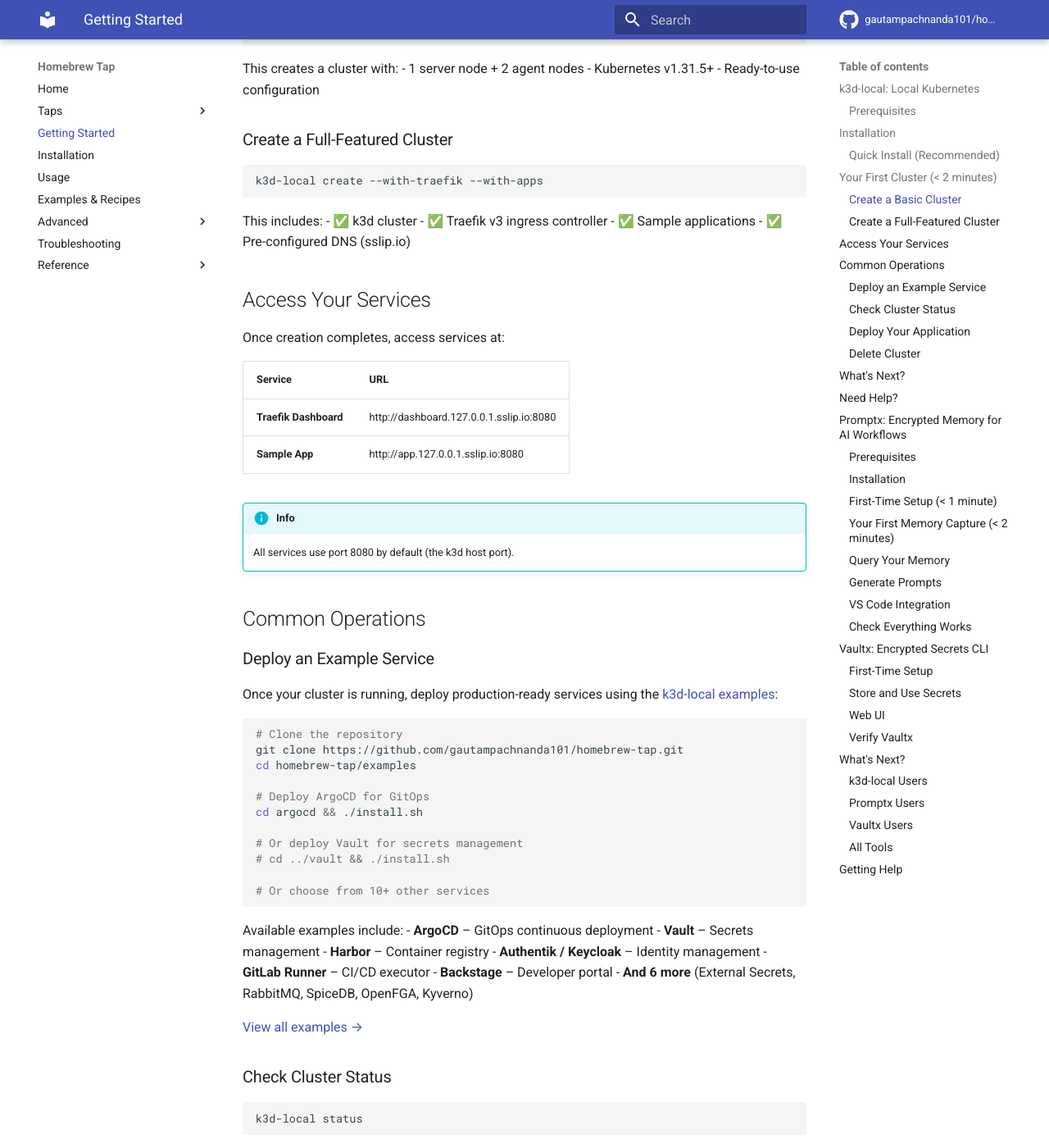
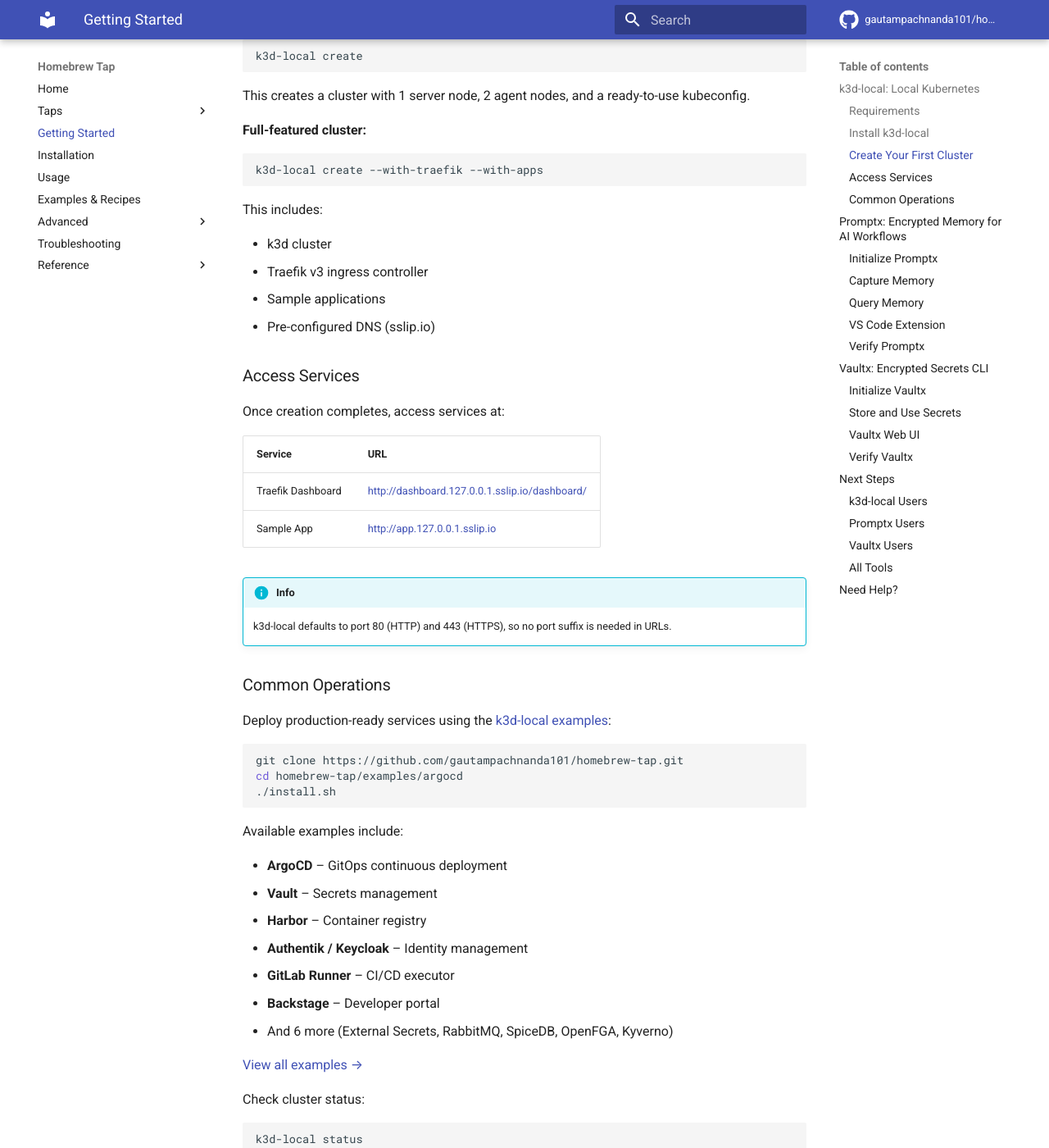
Before and after one commit to gautampachnanda101/homebrew-tap, an MkDocs documentation site: the page built from docs/getting-started.md, in a window 1280 px wide and 1400 px high, scrolled down 1106 px. Shown: the whole window at 82% size. Built offline with MkDocs 1.6.1 and Material for MkDocs 9.7.7, drawn with Linux system fonts in a browser that asks for light colours; comment, search, counter and statistics services are not loaded; some of the changed text lies outside the part shown.

Commit message:
docs: sync docs with actual binary behaviour (k3d-local 1.0.5, vaultx 0.3.2)
k3d-local:
- Default ports corrected: 8080/8443 → 80/443 across all docs
- Add new flags: --create-regcred, --use-letsencrypt, --domain, --enable-local-dns,
  --enforce-https, --docker-* registry flags, --dns-port
- Add new commands: list-ingress, trust-ca
- Correct --with-core description (PostgreSQL, ScyllaDB, NATS, Kafka, SeaweedFS)

vaultx:
- Document vaultx.env reference file concept
- Add --biometric flag to init command
- Add commands: shell, lock, doctor, import, export, providers, docs, completion, k3d
- Document multi-provider support (1Password, HashiCorp Vault, AWS Secrets Manager)
- Fix version command: vaultx version (not --version)
- Add eval $(vaultx shell) injection workflow

Lint fixes:
- getting-started.md: full rewrite to resolve MD024/MD032/MD034/MD040/MD060/MD031
- usage.md: fix bare URLs in tables (MD034), align table columns (MD060)
- troubleshooting.md: convert tabbed blocks to plain fenced (MD046), fix list spacing

No architecture impact.

Co-Authored-By: Claude Sonnet 4.6 <noreply@anthropic.com>

````diff
--- a/docs/getting-started.md
+++ b/docs/getting-started.md
@@ -10,13 +10,16 @@ This tap provides three tools:
 
 Choose the tool(s) you want to use to get started.
 
+---
+
 ## k3d-local: Local Kubernetes
 
 Get up and running with k3d-local in 5 minutes.
 
-### Prerequisites
+### Requirements
 
 A modern system with:
+
 - **macOS** 10.14+, **Linux** (most distributions), or **Windows 10+**
 - **Docker** or **Docker Desktop** pre-installed
 - **Internet connection** (for initial downloads)
@@ -24,9 +27,7 @@ A modern system with:
 !!! note
     Other dependencies (k3d, kubectl, helm) can be automatically installed using the `--auto-install` flag.
 
-## Installation
-
-### Quick Install (Recommended)
+### Install k3d-local
 
 ```bash
 brew tap gautampachnanda101/tap
@@ -35,110 +36,74 @@ brew install k3d-local
 
 For detailed platform-specific instructions, see [Installation Guide](installation.md).
 
-## Your First Cluster (< 2 minutes)
+### Create Your First Cluster
 
-### Create a Basic Cluster
+**Basic cluster:**
 
 ```bash
 k3d-local create
 ```
 
-This creates a cluster with:
-- 1 server node + 2 agent nodes
-- Kubernetes v1.31.5+
-- Ready-to-use configuration
+This creates a cluster with 1 server node, 2 agent nodes, and a ready-to-use kubeconfig.
 
-### Create a Full-Featured Cluster
+**Full-featured cluster:**
 
 ```bash
 k3d-local create --with-traefik --with-apps
 ```
 
 This includes:
-- ✅ k3d cluster
-- ✅ Traefik v3 ingress controller
-- ✅ Sample applications
-- ✅ Pre-configured DNS (sslip.io)
 
-## Access Your Services
+- k3d cluster
+- Traefik v3 ingress controller
+- Sample applications
+- Pre-configured DNS (sslip.io)
+
+### Access Services
 
 Once creation completes, access services at:
 
-| Service | URL |
-|---------|-----|
-| **Traefik Dashboard** | http://dashboard.127.0.0.1.sslip.io:8080 |
-| **Sample App** | http://app.127.0.0.1.sslip.io:8080 |
+| Service           | URL                                              |
+| ----------------- | ------------------------------------------------ |
+| Traefik Dashboard | <http://dashboard.127.0.0.1.sslip.io/dashboard/> |
+| Sample App        | <http://app.127.0.0.1.sslip.io>                  |
 
 !!! info
-    All services use port 8080 by default (the k3d host port).
+    k3d-local defaults to port 80 (HTTP) and 443 (HTTPS), so no port suffix is needed in URLs.
 
-## Common Operations
+### Common Operations
 
-### Deploy an Example Service
-
-Once your cluster is running, deploy production-ready services using the [k3d-local examples](examples.md):
+Deploy production-ready services using the [k3d-local examples](examples.md):
 
 ```bash
-# Clone the repository
 git clone https://github.com/gautampachnanda101/homebrew-tap.git
-cd homebrew-tap/examples
-
-# Deploy ArgoCD for GitOps
-cd argocd && ./install.sh
-
-# Or deploy Vault for secrets management
-# cd ../vault && ./install.sh
-
-# Or choose from 10+ other services
+cd homebrew-tap/examples/argocd
+./install.sh
 ```
 
 Available examples include:
+
 - **ArgoCD** – GitOps continuous deployment
 - **Vault** – Secrets management
 - **Harbor** – Container registry
 - **Authentik / Keycloak** – Identity management
 - **GitLab Runner** – CI/CD executor
 - **Backstage** – Developer portal
-- **And 6 more** (External Secrets, RabbitMQ, SpiceDB, OpenFGA, Kyverno)
+- And 6 more (External Secrets, RabbitMQ, SpiceDB, OpenFGA, Kyverno)
 
 [View all examples →](examples.md)
 
-### Check Cluster Status
+Check cluster status:
 
 ```bash
 k3d-local status
 ```
 
-Displays current cluster state and component health.
-
-### Deploy Your Application
-
-```bash
-kubectl apply -f your-app.yaml
-```
-
-Your cluster has kubectl pre-configured and ready to use.
-
-### Delete Cluster
+Delete cluster:
 
 ```bash
 k3d-local delete
 ```
-
-Safely tears down all components and frees resources.
-
-## What's Next?
-
-- Explore [detailed usage patterns](usage.md)
-- Set up [Grafana telemetry stack](usage.md#observability)
-- Review [available commands](reference/commands.md)
-- Check [troubleshooting guide](troubleshooting.md)
-
-## Need Help?
-
-- See [Troubleshooting Guide](troubleshooting.md)
-- Visit [k3d documentation](https://k3d.io/)
-- Open an issue: [GitHub Issues](https://github.com/gautampachnanda101/homebrew-tap/issues)
 
 ---
 
@@ -146,31 +111,28 @@ Safely tears down all components and frees resources.
 
 Get Promptx up and running in 5 minutes.
 
-### Prerequisites
-
-- **Installed:** `brew install promptx`
-- **Git repository** (recommended for context)
-- **Internet connection** (for first-time setup)
-
-### Installation
+Install:
 
 ```bash
 brew tap gautampachnanda101/tap
 brew install promptx
 ```
 
-### First-Time Setup (< 1 minute)
+A Git repository and internet connection are recommended for first-time setup.
+
+### Initialize Promptx
 
 ```bash
 promptx setup
 ```
 
 This creates:
+
 - Encrypted vault for memory storage
 - Passkey for encryption
 - MCP registrations for IDE integrations
 
-### Your First Memory Capture (< 2 minutes)
+### Capture Memory
 
 Start capturing interactions:
 
@@ -179,20 +141,14 @@ promptx memory-watch --repo . --interval 5 --force-store
 ```
 
 This watches for:
+
 - Git commits
 - Code changes
 - IDE interactions
 
-In another terminal, work normally:
+In another terminal, work normally — everything is captured and encrypted locally.
 
-```bash
-# Edit code, run tests, ask AI questions, etc.
-# Everything is being captured and encrypted locally
-```
-
-### Query Your Memory
-
-Ask questions about your session:
+### Query Memory
 
 ```bash
 # Search your history
@@ -205,53 +161,47 @@ promptx ask "what changed today?" --repo . --limit 6
 promptx executor "how do we handle errors?" --repo . --limit 8
 ```
 
-### Generate Prompts
+### VS Code Extension
 
-Use local AI:
+1. Install the extension:
 
-```bash
-promptx generate "write a go cli for file sync"
-```
-
-### VS Code Integration
-
-1. Install the VS Code extension:
    ```bash
    code --install-extension $(brew --prefix)/share/promptx/promptx-vscode-*.vsix
    ```
 
 2. In Copilot Chat, use:
-   ```
+
+   ```text
    @promptx What changed in the auth module?
    @promptx /timeline
    ```
 
-### Check Everything Works
+### Verify Promptx
 
 ```bash
 promptx doctor
 ```
 
-Shows:
-- Vault status
-- Memory backend health
-- MCP registrations
-- Configuration
+Shows vault status, memory backend health, MCP registrations, and configuration.
+
+---
 
 ## Vaultx: Encrypted Secrets CLI
 
 Get vaultx running in 2 minutes.
+
+Install:
 
 ```bash
 brew tap gautampachnanda101/tap
 brew install vaultx
 ```
 
-### First-Time Setup
+### Initialize Vaultx
 
 ```bash
-vaultx init      # create encrypted vault
-vaultx unlock    # unlock for this session
+vaultx init --biometric   # create vault + enable Touch ID (macOS)
+vaultx unlock             # unlock for this session
 ```
 
 ### Store and Use Secrets
@@ -262,7 +212,7 @@ vaultx get myapp/db_password             # retrieve it
 vaultx run -- go run ./cmd/server        # inject into process
 ```
 
-### Web UI
+### Vaultx Web UI
 
 ```bash
 vaultx serve
@@ -274,11 +224,13 @@ The dashboard has two tabs — **Secrets** (manage vault entries) and **Audit Lo
 ### Verify Vaultx
 
 ```bash
-vaultx --version
-vaultx unlock
+vaultx version
+vaultx doctor
 ```
 
-## What's Next?
+---
+
+## Next Steps
 
 ### k3d-local Users
 
@@ -308,7 +260,7 @@ vaultx unlock
 - [View all commands](reference/commands.md)
 - [Advanced usage](usage.md)
 
-## Getting Help
+## Need Help?
 
 - [Troubleshooting Guide](troubleshooting.md)
 - [GitHub Issues](https://github.com/gautampachnanda101/homebrew-tap/issues)
````
Also changed, not shown: docs/reference/commands.md (+2 -2 lines), docs/taps/k3d-local.md (+59 -13 lines), docs/taps/vaultx.md (+108 -36 lines), docs/troubleshooting.md (+18 -20 lines), docs/usage.md (+14 -14 lines).
